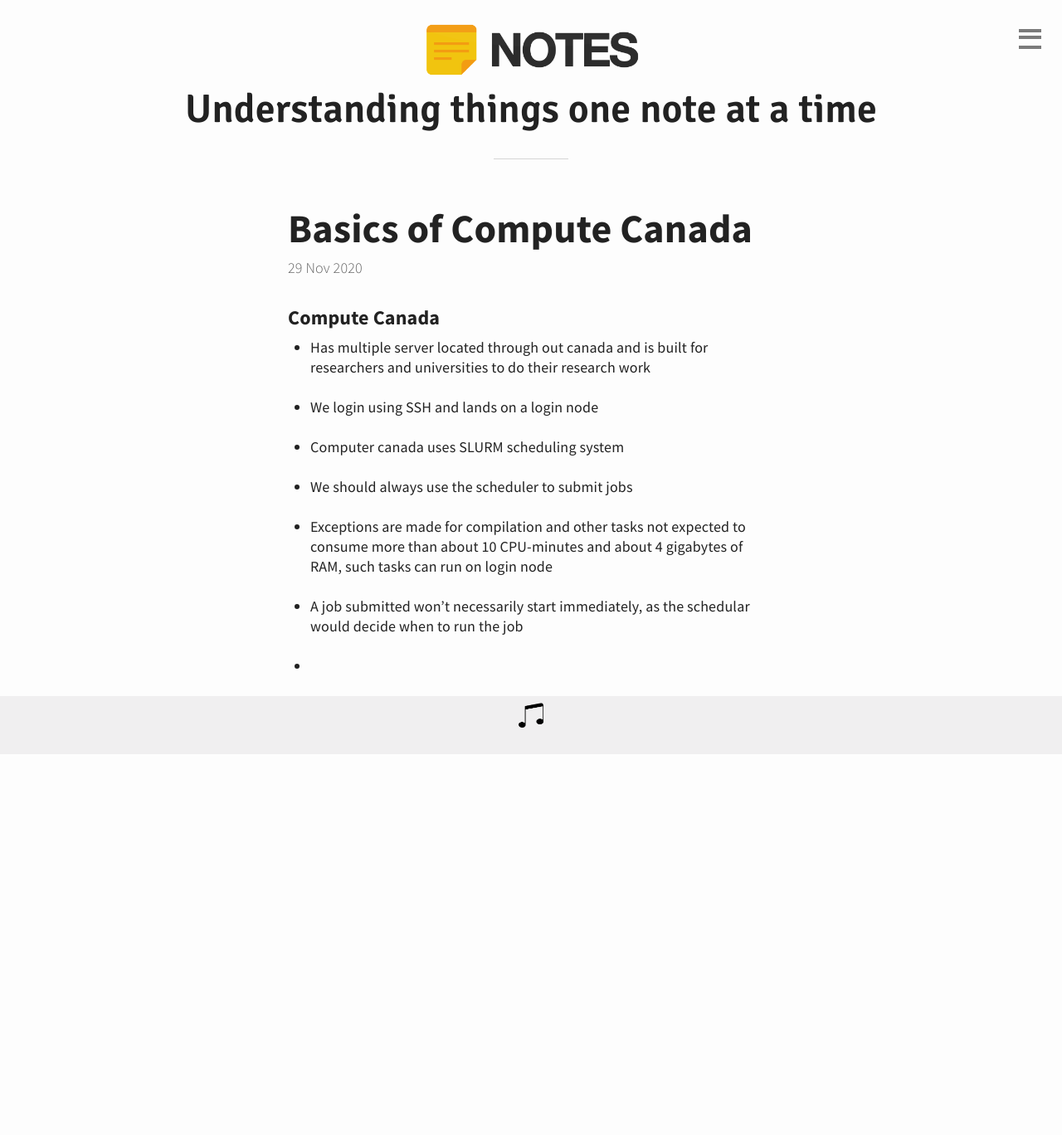
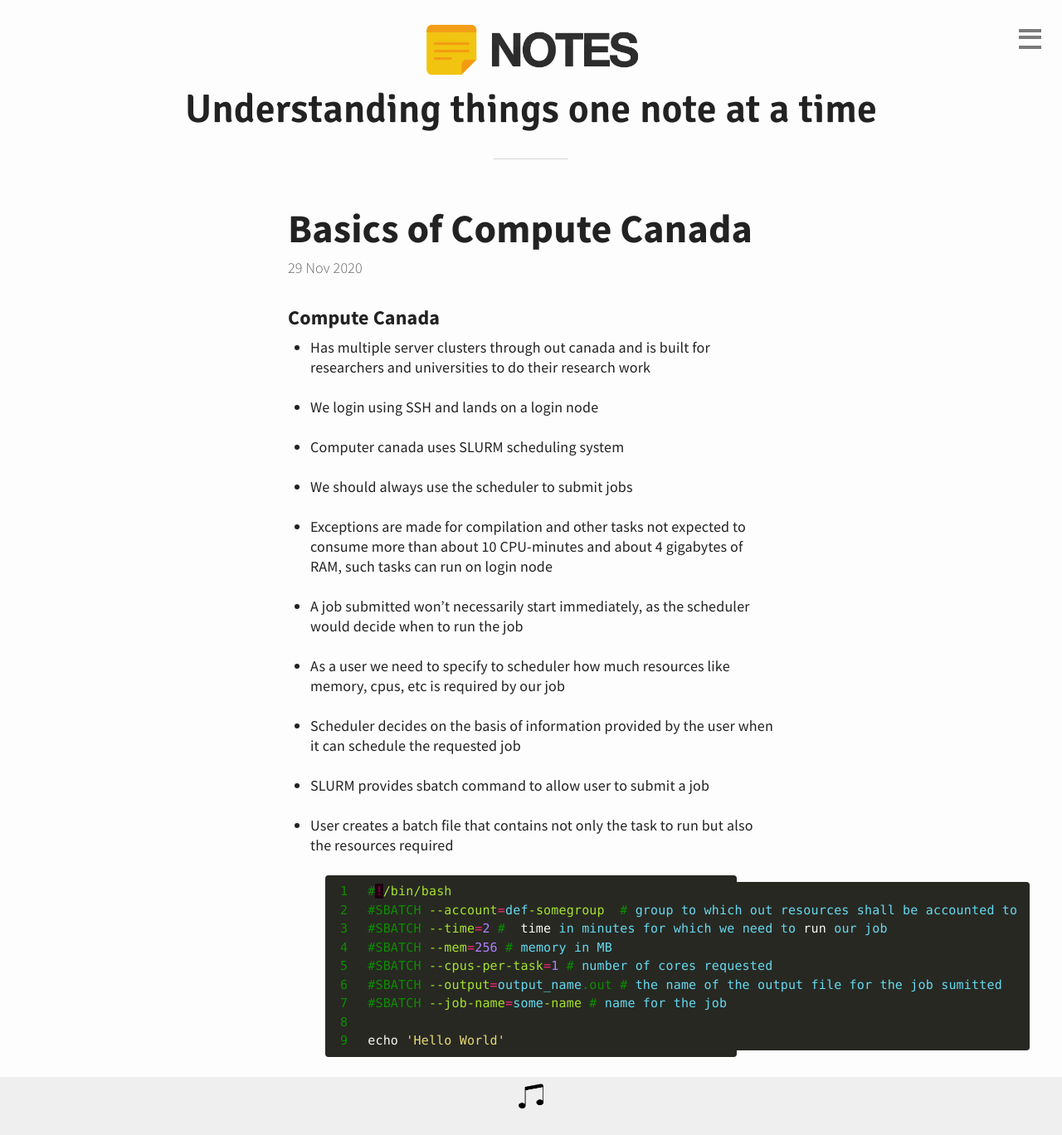
Before and after one commit to webhash/webhash.github.io, a Jekyll site: the page built from _posts/2020-11-29-compute-canada.md, in a window 1280 px wide. Shown: the whole page at 83% size. Built offline with Jekyll 4.4.1, drawn with Linux system fonts in a browser that asks for light colours; before the commit the page ends 909 px from its top, so only the background shows below that.

Commit message:
Update 2020-11-29-compute-canada.md

```diff
--- a/_posts/2020-11-29-compute-canada.md
+++ b/_posts/2020-11-29-compute-canada.md
@@ -5,7 +5,7 @@ tags : [computecanada, slurm, scheduling]
 
 ### Compute Canada
 
-- Has multiple server located through out canada and is built for researchers and universities to do their research work
+- Has multiple server clusters through out canada and is built for researchers and universities to do their research work
 
 - We login using SSH and lands on a login node
 
@@ -15,6 +15,26 @@ tags : [computecanada, slurm, scheduling]
 
 - Exceptions are made for compilation and other tasks not expected to consume more than about 10 CPU-minutes and about 4 gigabytes of RAM, such tasks can run on login node
 
-- A job submitted won't necessarily start immediately, as the schedular would decide when to run the job
+- A job submitted won't necessarily start immediately, as the scheduler would decide when to run the job
 
--
+- As a user we need to specify to scheduler how much resources like memory, cpus, etc is required by our job
+
+- Scheduler decides on the basis of information provided by the user when it can schedule the requested job
+
+- SLURM provides sbatch command to allow user to submit a job
+
+- User creates a batch file that contains not only the task to run but also the resources required
+
+{% highlight batch linenos %}
+
+#!/bin/bash
+#SBATCH --account=def-somegroup  # group to which out resources shall be accounted to
+#SBATCH --time=2 #  time in minutes for which we need to run our job
+#SBATCH --mem=256 # memory in MB
+#SBATCH --cpus-per-task=1 # number of cores requested
+#SBATCH --output=output_name.out # the name of the output file for the job sumitted
+#SBATCH --job-name=some-name # name for the job
+
+echo 'Hello World'
+
+{% endhighlight %}
```
